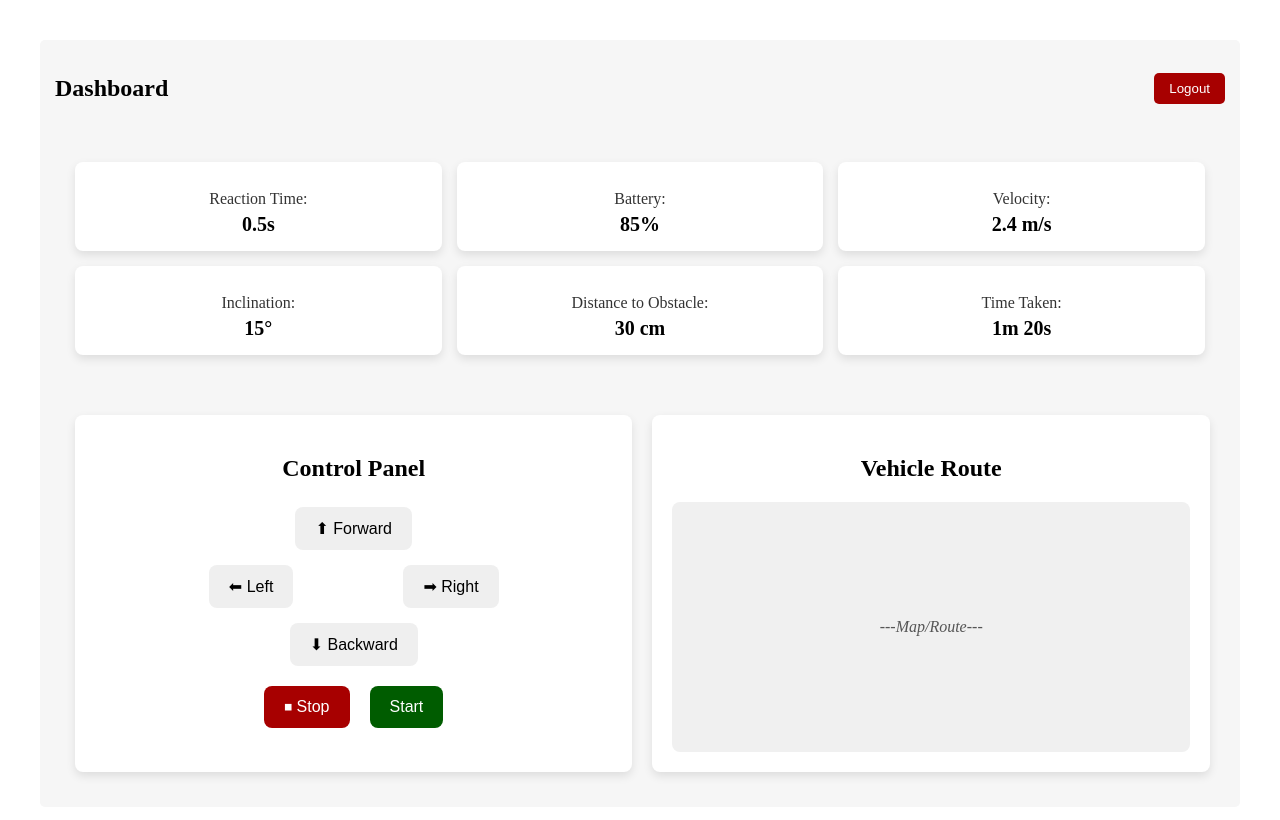
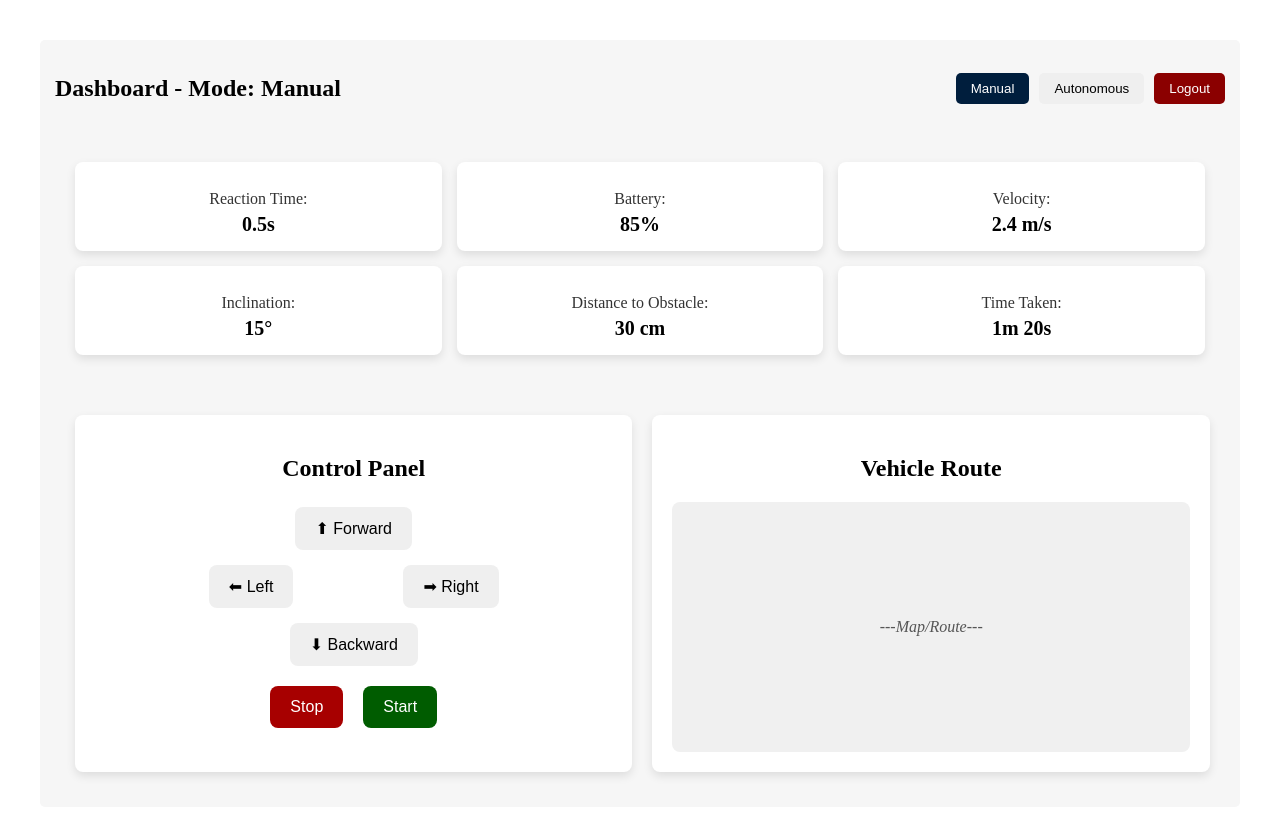
Before and after one commit to freshmimnt/projeto-esp32, a React (Vite) app in the folder frontend/: page /dashboard in a window 1280 px wide. Shown: the top 820 px of the page. Built offline with nearby package versions, Linux system fonts and the light colour scheme.

Commit message:
Added the buttons to menu

```diff
--- a/frontend/src/components/ControlPanel.jsx
+++ b/frontend/src/components/ControlPanel.jsx
@@ -13,7 +13,7 @@ const ControlPanel = () => {
           </div>
           <button>⬇ Backward</button>
           <div className="action-buttons">
-            <button className="stop">⏹ Stop</button>
+            <button className="stop">Stop</button>
             <button className="start">Start</button>
           </div>
         </div>
--- a/frontend/src/components/Dashboard.jsx
+++ b/frontend/src/components/Dashboard.jsx
@@ -1,19 +1,42 @@
 import StatsDisplay from "./StatsDisplay";
 import ControlPanel from "./ControlPanel";
 import { useNavigate } from "react-router-dom";
+import { useState } from "react";
 import "../styles/dashboard.css";
 
 const Dashboard = () => {
   const navigate = useNavigate();
+  const [mode, setMode] = useState("Manual");
+
+  const handleModeChange = (selectedMode) => {
+    setMode(selectedMode);
+    console.log(`Mode switched to: ${selectedMode}`);
+  };
 
   return (
     <div className="dashboard-container">
       <div className="dashboard-header">
-        <h2>Dashboard</h2>
-        <button onClick={() => navigate("/")} className="logout-btn">
-          Logout
-        </button>
+        <h2>Dashboard - Mode: {mode}</h2>
+
+        <div className="header-controls">
+          <button
+            className={mode === "Manual" ? "active" : ""}
+            onClick={() => handleModeChange("Manual")}
+          >
+            Manual
+          </button>
+          <button
+            className={mode === "Autonomous" ? "active" : ""}
+            onClick={() => handleModeChange("Autonomous")}
+          >
+            Autonomous
+          </button>
+          <button onClick={() => navigate("/")} className="logout-btn">
+            Logout
+          </button>
+        </div>
       </div>
+
       <div className="dashboard-content">
         <StatsDisplay />
         <ControlPanel />
@@ -23,10 +46,3 @@ const Dashboard = () => {
 };
 
 export default Dashboard;
-
-
-
-
-
-// show the state of the vehicle
-// add anoother page where i could show the data almost all that is saved in the data base
--- a/frontend/src/styles/dashboard.css
+++ b/frontend/src/styles/dashboard.css
@@ -12,8 +12,27 @@
   margin-bottom: 20px;
 }
 
+.header-controls {
+  display: flex;
+  gap: 10px;
+}
+
+.header-controls button {
+  padding: 8px 15px;
+  border: none;
+  border-radius: 5px;
+  cursor: pointer;
+  transition: background-color 0.3s ease;
+}
+
+.header-controls button.active {
+  background-color: #001e3d;
+  color: white;
+}
+
+
 .logout-btn {
-    background-color: rgb(167, 0, 0);
+  background-color: rgb(139, 0, 0);
   color: white;
   border-radius: 5px;
   border: none;
@@ -21,6 +40,10 @@
   cursor: pointer;
 }
 
+.logout-btn:hover {
+  background-color: rgb(139, 0, 0);
+}
+
 .dashboard-content {
   display: grid;
   gap: 20px;
```
Lines whose indentation alone changed are shown as unchanged.
